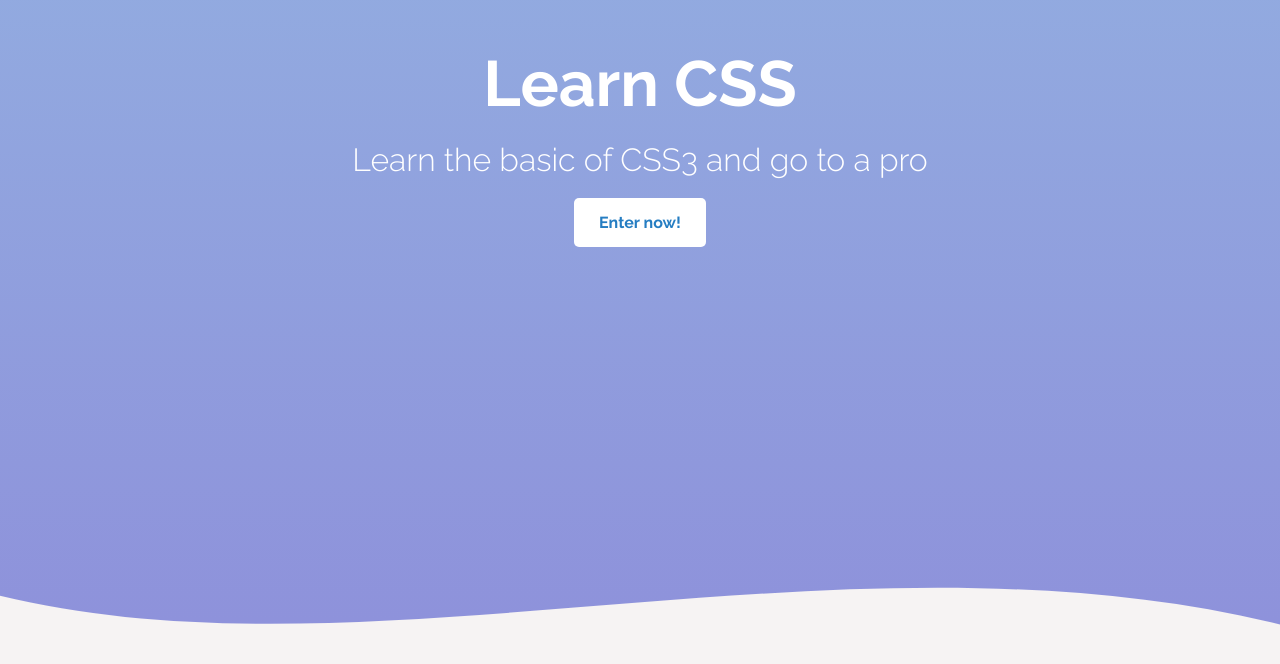
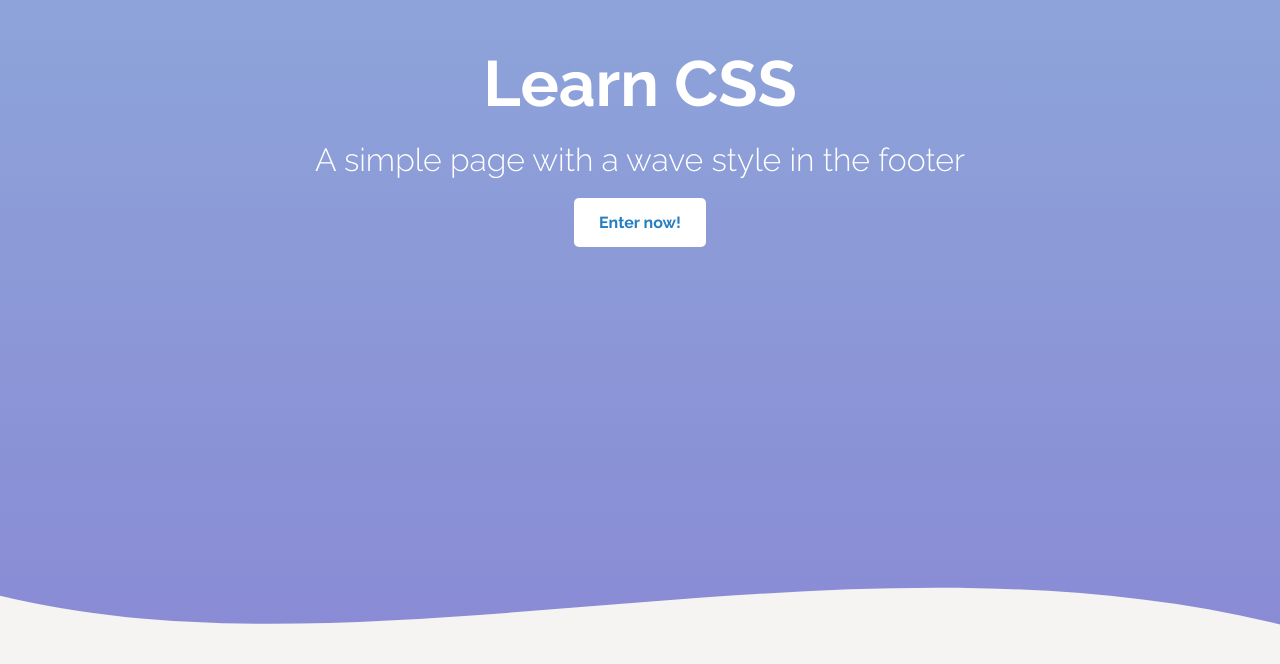
Before and after one commit to callmeFurok/simple-wave-landingpage, a plain HTML site: page index.html in a window 1280 px wide. Shown: the part 104-768 px from the top of the page. Drawn offline with Linux system fonts and the light colour scheme.

Commit message:
icon asset, change the legend of the page,and add some scroll with 200vh

```diff
--- a/index.html
+++ b/index.html
@@ -5,6 +5,7 @@
     <meta content="width=device-width, user-scalable=no, initial-scale=1.0, maximum-scale=1.0, minimum-scale=1.0"
           name="viewport">
     <meta content="ie=edge" http-equiv="X-UA-Compatible">
+    <link href="img/bxs-ship.svg" rel="shortcut icon" type="image/x-icon">
     <link href="style.css" rel="stylesheet">
     <title>Simple Wave Landing Page</title>
 </head>
@@ -12,8 +13,9 @@
     <header class="hero">
         <div class="container-text">
             <h1 class="hero__title">Learn CSS</h1>
-            <p class="hero__copy">Learn the basic of CSS3 and go to a pro</p>
+            <p class="hero__copy">A simple page with a wave style in the footer</p>
             <a class="hero__cta" href="#">Enter now!</a>
+            <!--WAVE HTML-->
             <div class="hero__wave" style="height: 150px; overflow: hidden;">
                 <svg preserveAspectRatio="none" style="height: 100%; width: 100%;" viewBox="0 0 500 150">
                     <path d="M-4.89,46.54 C150.00,150.00 349.21,-49.99 529.53,99.83 L500.00,150.00 L0.00,150.00 Z"
--- a/style.css
+++ b/style.css
@@ -9,6 +9,8 @@
 
 body {
     font-family: 'Raleway', sans-serif;
+    min-height: 150vh;
+    background: #f6f3f3;
 }
 
 .hero {
```
Also changed, not shown: img/bxs-ship.svg (added).
